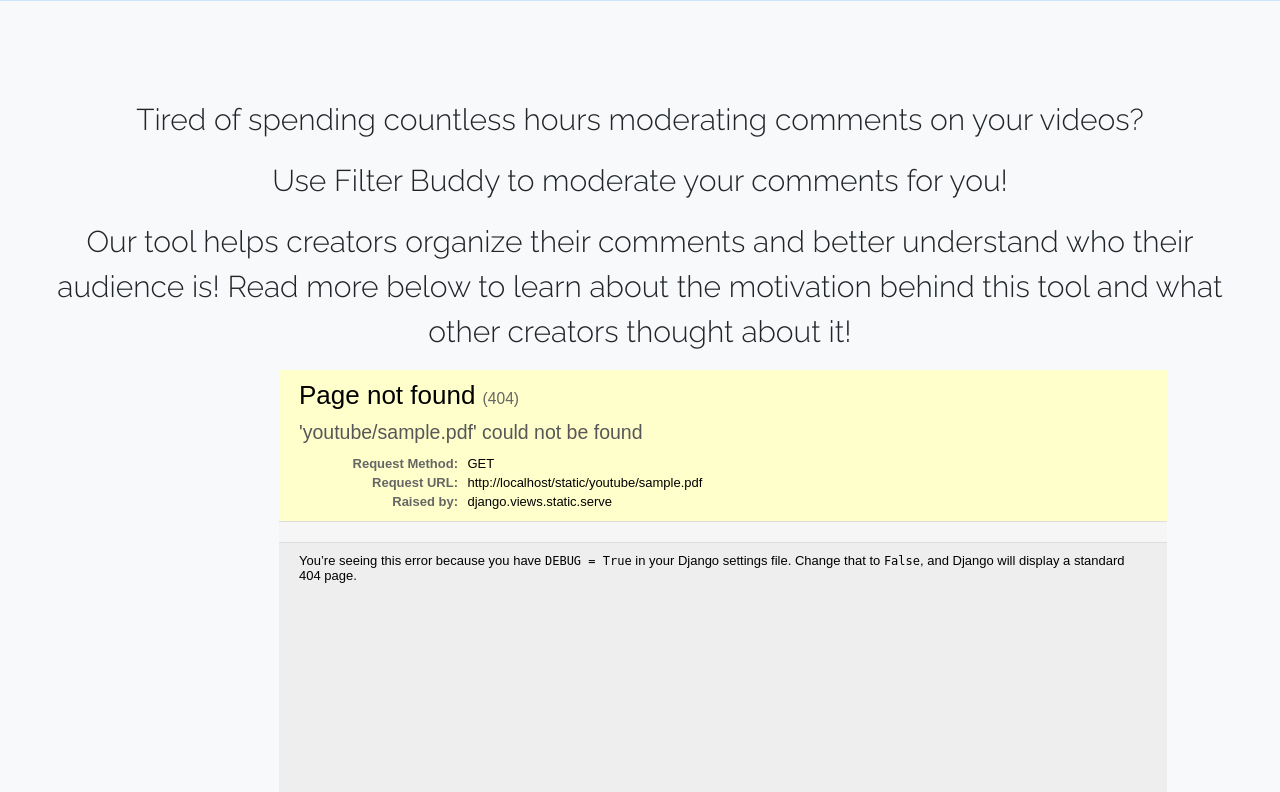
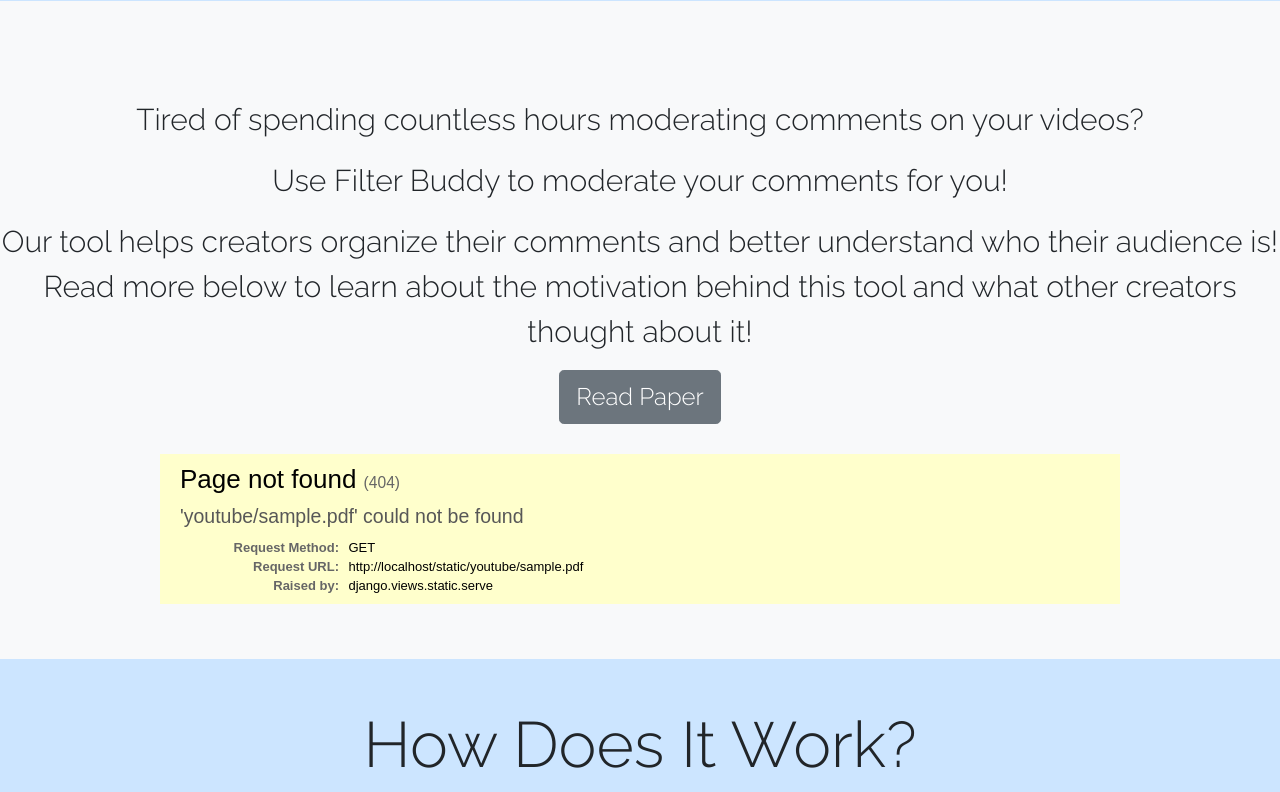
Before and after one commit to Social-Futures-Lab/FilterBuddy, a Django app: page / in a window 1280 px wide. Shown: the part 1009-1801 px from the top of the page. Run offline with Django 3.2, Linux system fonts and the light colour scheme.

Commit message:
smaller side margins again

```diff
--- a/youtube/static/youtube/about.css
+++ b/youtube/static/youtube/about.css
@@ -30,7 +30,7 @@
 
 .profile img {
   display: inline-block;
-  width: 9rem;
+  width: 15rem;
 }
 
 /* .embed-responsive-item {
--- a/youtube/templates/youtube/about_us_new.html
+++ b/youtube/templates/youtube/about_us_new.html
@@ -36,26 +36,28 @@
       </section>
       <div class="album py-5 bg-light">
         <div class="text-center">
-          <div class="row py-5 px-5">
+          <div class="row py-5 px-7">
             <div class="col">
               <p class="overview-desc">Tired of spending countless hours moderating comments on your videos?</p>
               <p class="overview-desc">Use Filter Buddy to moderate your comments for you!</p>
               <p class="overview-desc">Our tool helps creators organize their comments and better understand who their audience is! Read more below to learn about the motivation behind this tool and what other creators thought about it!</p>
               <a href="https://www.cl.cam.ac.uk/teaching/1213/DiscMathII/Ch2.pdf" target="_blank" class="btn btn-secondary btn-lg" style="margin-bottom: 30px;"><span style="font-size:larger;">Read Paper</span></a>
-              <iframe src="{% static 'youtube/sample.pdf' %}" width="75%" height="800px" frameborder="0"></iframe>
+              <div class=embed-responsive>
+                <iframe class="embed-responsive-item" src="{% static 'youtube/sample.pdf' %}" width="75%" min-height="800px" frameborder="0"></iframe>
+              </div>
             </div>
           </div>
-          <div class="row py-5 px-5" style="background-color: #cce5ff">
+          <div class="row py-5 px-7" style="background-color: #cce5ff">
             <h2 class="display-3">How Does It Work?</h2>
             <div class="embed-responsive embed-responsive-21by9 youtube" style="min-height: 600px;">
-              <iframe class="embed-responsive-item" style="min-height: 600px; width: 75%;" src="https://www.youtube.com/embed/tgbNymZ7vqY?playlist=tgbNymZ7vqY&loop=1"></iframe>
+              <iframe class="embed-responsive-item" style="min-height: 800px; width: 75%;" src="https://www.youtube.com/embed/tgbNymZ7vqY?playlist=tgbNymZ7vqY&loop=1"></iframe>
             </div>
           </div>
-          <div class="row py-5 px-5">
+          <div class="row py-5 px-7">
             <h2 class="display-3">Team</h2>
             <h4 class="display-4">Creators & Developers</h4>
           </div>
-          <div class="row row-cols-1 row-cols-md-3 mb-3 pb-5 px-5">
+          <div class="row row-cols-1 row-cols-md-3 mb-3 pb-5 px-7">
             <div class="col">
               <div class="profile">
                 <img src="{% static 'youtube/shagun.png' %}" class="img-fluid rounded-circle py-5"
@@ -84,10 +86,10 @@
               </div>
             </div>
           </div>
-          <div class="row px-5">
+          <div class="row px-7">
             <h4 class="display-4">Developers</h4>
           </div>
-          <div class="row row-cols-1 row-cols-md-3 mb-3 px-5">
+          <div class="row row-cols-1 row-cols-md-3 mb-3 px-7">
             <div class="col">
               <div class="profile">
                 <img src="{% static 'youtube/adithi.png' %}" class="img-fluid rounded-circle py-5"
```
